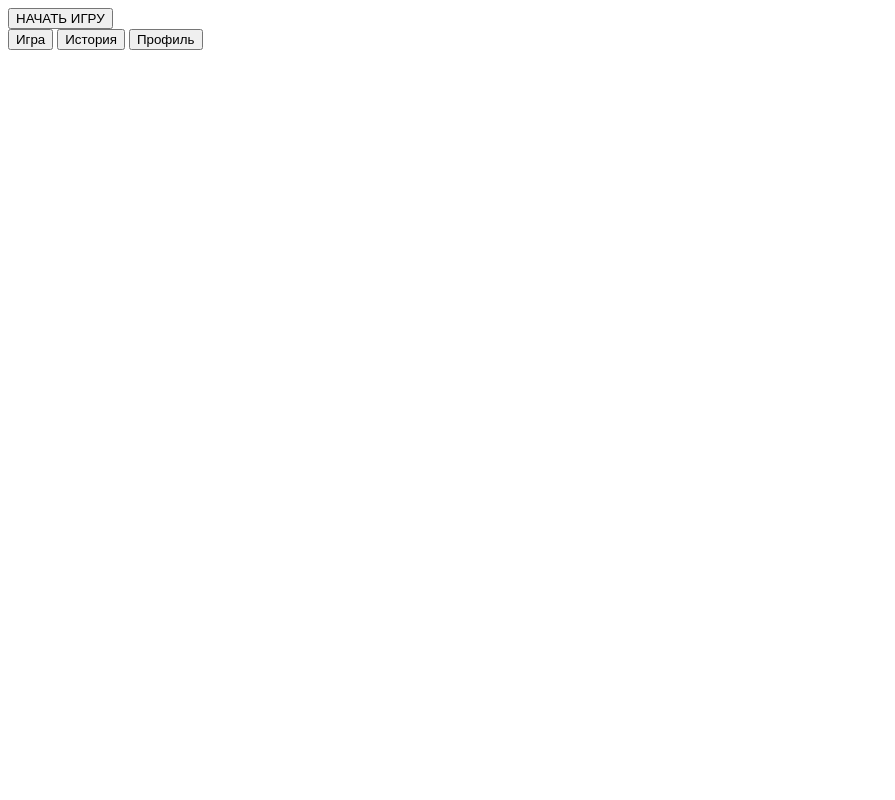
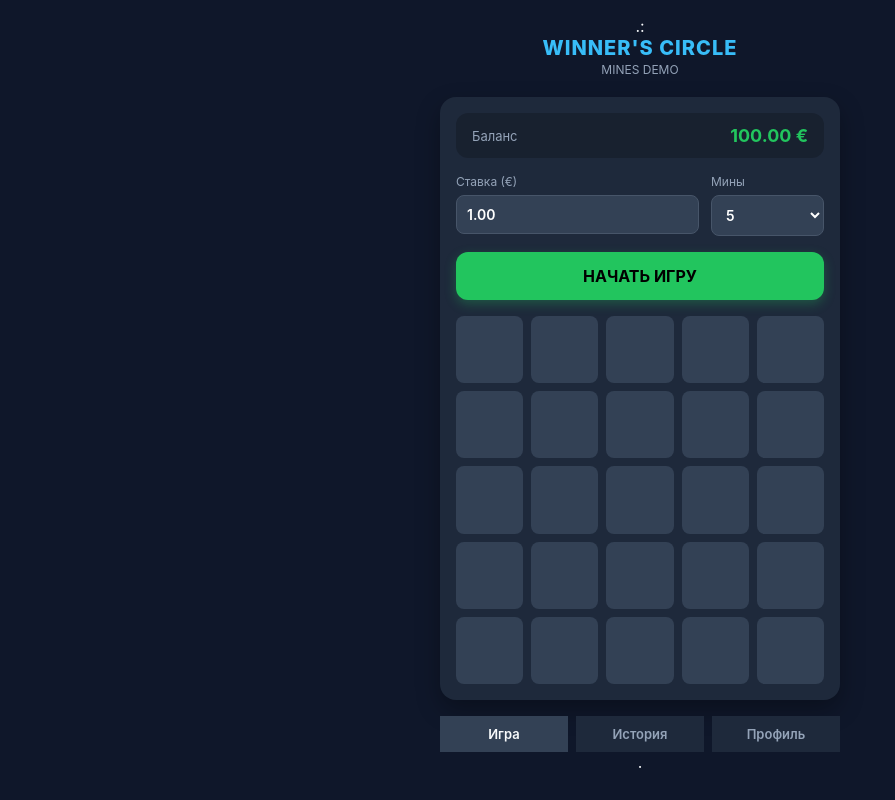
Before and after one commit to denisliakhov09-del/telegram_bot-, a plain HTML site: page index.html in a window 1280 px wide. Shown: the whole page, without its empty margins (0-895 px from the left). Drawn offline with Linux system fonts and the light colour scheme.

Commit message:
Update index.html

```diff
--- a/index.html
+++ b/index.html
@@ -1,3 +1,201 @@
+.:
+<!DOCTYPE html>
+<html lang="ru">
+<head>
+<meta charset="UTF-8">
+<meta name="viewport" content="width=device-width, initial-scale=1.0, user-scalable=no">
+<title>Winner's Circle — Mines</title>
+<script src="https://telegram.org/js/telegram-web-app.js"></script>
+<style>
+:root {
+--bg-color: #0f172a;
+--card-bg: #1e293b;
+--accent-green: #22c55e;
+--text-main: #f8fafc;
+--text-sub: #94a3b8;
+--tile-bg: #334155;
+--tile-hover: #475569;
+}
+
+* {
+box-sizing: border-box;
+margin: 0;
+padding: 0;
+font-family: -apple-system, BlinkMacSystemFont, 'Segoe UI', Roboto, sans-serif;
+user-select: none;
+}
+
+body {
+background-color: var(--bg-color);
+color: var(--text-main);
+display: flex;
+flex-direction: column;
+align-items: center;
+min-height: 100vh;
+padding: 16px;
+}
+
+.header {
+text-align: center;
+margin-bottom: 20px;
+}
+
+.header h1 {
+font-size: 20px;
+font-weight: 800;
+letter-spacing: 1px;
+color: #38bdf8;
+text-transform: uppercase;
+}
+
+.header p {
+font-size: 12px;
+color: var(--text-sub);
+margin-top: 2px;
+}
+
+.card {
+background: var(--card-bg);
+border-radius: 16px;
+padding: 16px;
+width: 100%;
+max-width: 400px;
+box-shadow: 0 10px 25px rgba(0, 0, 0, 0.3);
+margin-bottom: 16px;
+}
+
+.balance-box {
+display: flex;
+justify-content: space-between;
+align-items: center;
+background: rgba(0, 0, 0, 0.2);
+padding: 12px 16px;
+border-radius: 12px;
+margin-bottom: 16px;
+}
+
+.balance-label {
+font-size: 13px;
+color: var(--text-sub);
+}
+
+.balance-value {
+font-size: 18px;
+font-weight: 700;
+color: var(--accent-green);
+}
+
+.controls-grid {
+display: grid;
+grid-template-columns: 1fr 1fr;
+gap: 12px;
+margin-bottom: 16px;
+}
+
+.input-group {
+display: flex;
+flex-direction: column;
+gap: 6px;
+}
+
+.input-group label {
+font-size: 12px;
+color: var(--text-sub);
+}
+
+.input-group input, .input-group select {
+background: var(--tile-bg);
+border: 1px solid #475569;
+color: #fff;
+padding: 10px;
+border-radius: 8px;
+font-size: 14px;
+font-weight: 600;
+outline: none;
+}
+
+.btn-start {
+width: 100%;
+background: var(--accent-green);
+color: #000;
+font-weight: 700;
+font-size: 16px;
+border: none;
+padding: 14px;
+border-radius: 12px;
+cursor: pointer;
+box-shadow: 0 4px 12px rgba(34, 197, 94, 0.3);
+}
+
+.mines-grid {
+display: grid;
+grid-template-columns: repeat(5, 1fr);
+gap: 8px;
+margin-top: 16px;
+}
+
+.tile {
+aspect-ratio: 1;
+background: var(--tile-bg);
+border-radius: 8px;
+display: flex;
+align-items: center;
+justify-content: center;
+font-weight: bold;
+font-size: 18px;
+cursor: pointer;
+}
+
+.nav-tabs {
+display: flex;
+gap: 8px;
+width: 100%;
+max-width: 400px;
+}
+
+.tab-btn {
+flex: 1;
+background: var(--card-bg);
+border: none;
+color: var(--text-sub);
+padding: 10px;
+
+.:
+border-radius: 10px;
+font-size: 13px;
+font-weight: 600;
+}
+
+.tab-btn.active {
+background: #334155;
+color: var(--text-main);
+}
+</style>
+</head>
+<body>
+
+<div class="header">
+<h1>WINNER'S CIRCLE</h1>
+<p>MINES DEMO</p>
+</div>
+
+<div class="card">
+<div class="balance-box">
+<span class="balance-label">Баланс</span>
+<span class="balance-value">100.00 €</span>
+</div>
+
+<div class="controls-grid">
+<div class="input-group">
+<label>Ставка (€)</label>
+<input type="number" value="1.00" step="0.5">
+</div>
+<div class="input-group">
+<label>Мины</label>
+<select>
+<option>3</option>
+<option selected>5</option>
+<option>10</option>
 </select>
 </div>
 </div>
@@ -20,9 +218,9 @@
 </div>
 
 <script>
-    // Инициализация Telegram WebApp
 if (window.Telegram && window.Telegram.WebApp) {
 window.Telegram.WebApp.ready();
 window.Telegram.WebApp.expand();
 }
 </script>
+</body>.
```
Lines whose indentation alone changed are shown as unchanged.
